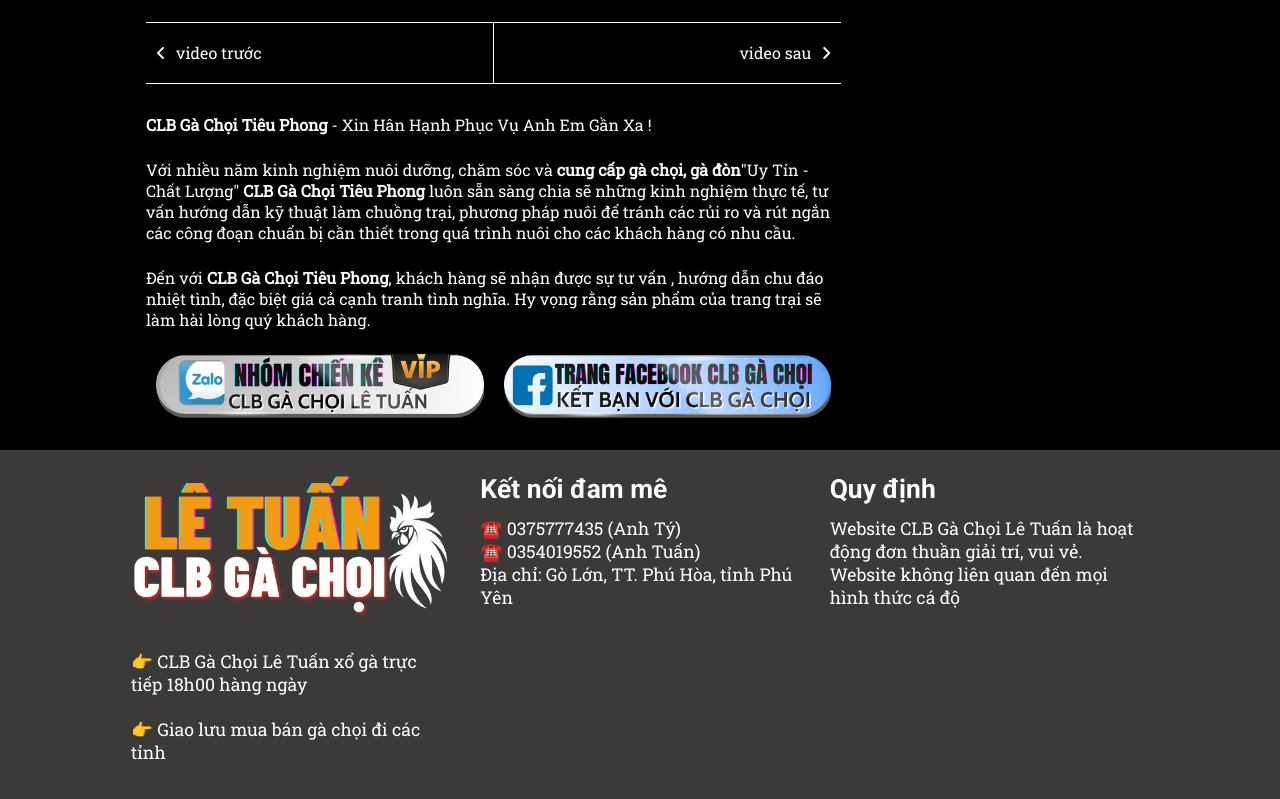
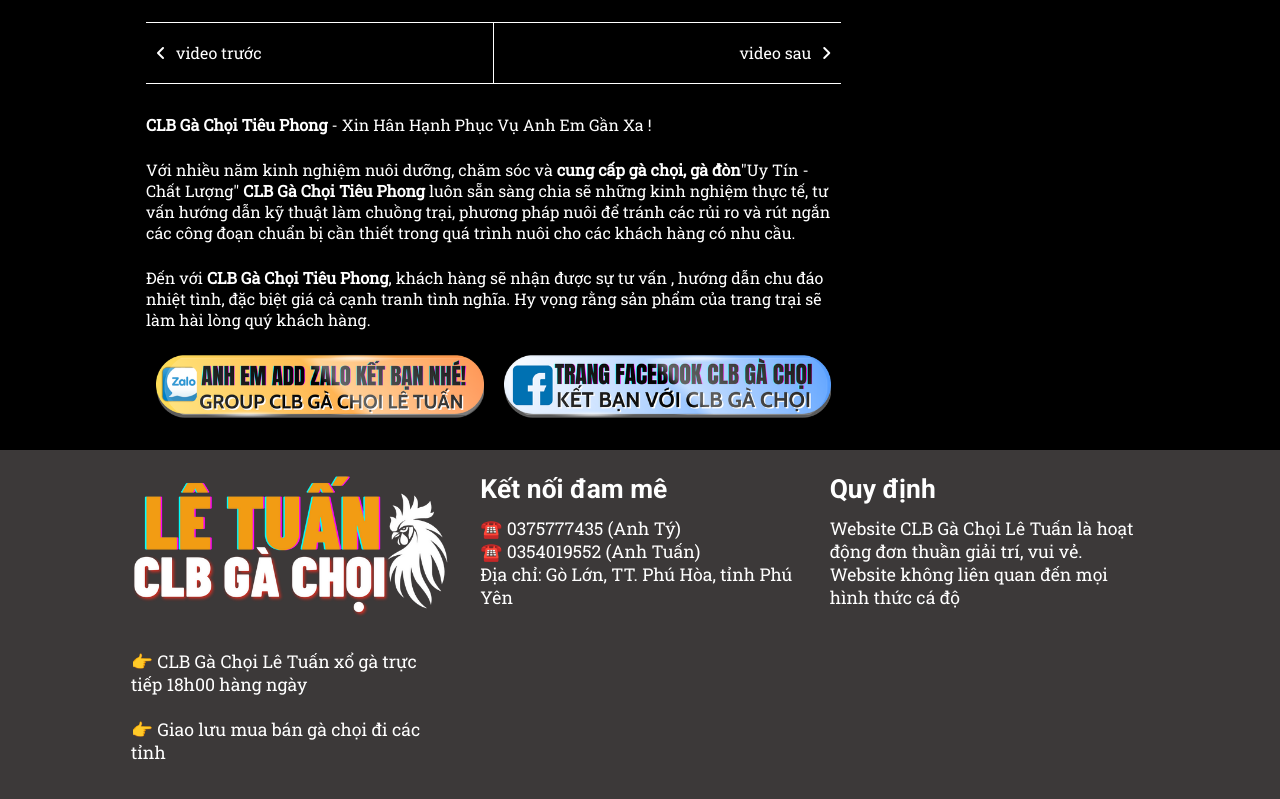
Before and after one commit to trickstars/demo_expats, a React (Create React App) app: page /video-chitiet in a window 1280 px wide. Shown: the part 690-1489 px from the top of the page. Built offline with nearby package versions, Linux system fonts and the light colour scheme.

Commit message:
linhtinhj

```diff
--- a/src/components/ContactLink/index.tsx
+++ b/src/components/ContactLink/index.tsx
@@ -2,7 +2,7 @@ import React from "react";
 import "./index.css";
 
 // Chỉ cho phép các giá trị cố định
-type ContactType = "facebook" | "zalo" | "map";
+type ContactType = "facebook" | "zalo" | "map" | "zalo_vip";
 
 interface ContactLinkProps {
   platform: ContactType;
@@ -13,7 +13,7 @@ const contactData: Record<ContactType, { url: string; img: string }> = {
     url: "https://www.facebook.com/gachoiletuan",
     img: "./imgs/fb-vector.png", // Đường dẫn đến ảnh đại diện của Facebook
   },
-  zalo: {
+  zalo_vip: {
     url: "https://zalo.me/g/yzcvgs023",
     img: "./imgs/zl-vip-vector.png", // Đường dẫn đến ảnh đại diện của Zalo
   },
@@ -21,7 +21,11 @@ const contactData: Record<ContactType, { url: string; img: string }> = {
     url: "https://www.google.com/maps?q=13.0298021,109.2210156&entry=gps&lucs=,94242583,94224825,94227247,94227248,94231188,47071704,47069508,94218641,94203019,47084304,94208458,94208447&g_ep=CAISEjI1LjExLjMuNzM1NDg4OTYwMBgAIIgnKmwsOTQyNDI1ODMsOTQyMjQ4MjUsOTQyMjcyNDcsOTQyMjcyNDgsOTQyMzExODgsNDcwNzE3MDQsNDcwNjk1MDgsOTQyMTg2NDEsOTQyMDMwMTksNDcwODQzMDQsOTQyMDg0NTgsOTQyMDg0NDdCAlZO&skid=1ecbd6ab-413a-43d3-99b2-1f3033989513&g_st=ifm",
     img: "./imgs/map-vector.png"
   },
-  // banner: {
+  zalo: {
+    url: "https://zalo.me/g/dzgwnk057",
+    img: "./imgs/zl-vector.png"
+  }
+    // banner: {
   //   url: "",
   //   img: "./imgs/banner.jpg",
   // }
--- a/src/components/Description/index.tsx
+++ b/src/components/Description/index.tsx
@@ -56,6 +56,7 @@ function Description() {
             <div id="contact-info" className="flex-item flex-container">
                 <ContactLink platform="zalo"></ContactLink>
                 <ContactLink platform="facebook"></ContactLink>
+                <ContactLink platform="zalo_vip"></ContactLink>
             </div>
         </div>
     )
```
Also changed, not shown: public/imgs/zl-vector.png (added).
